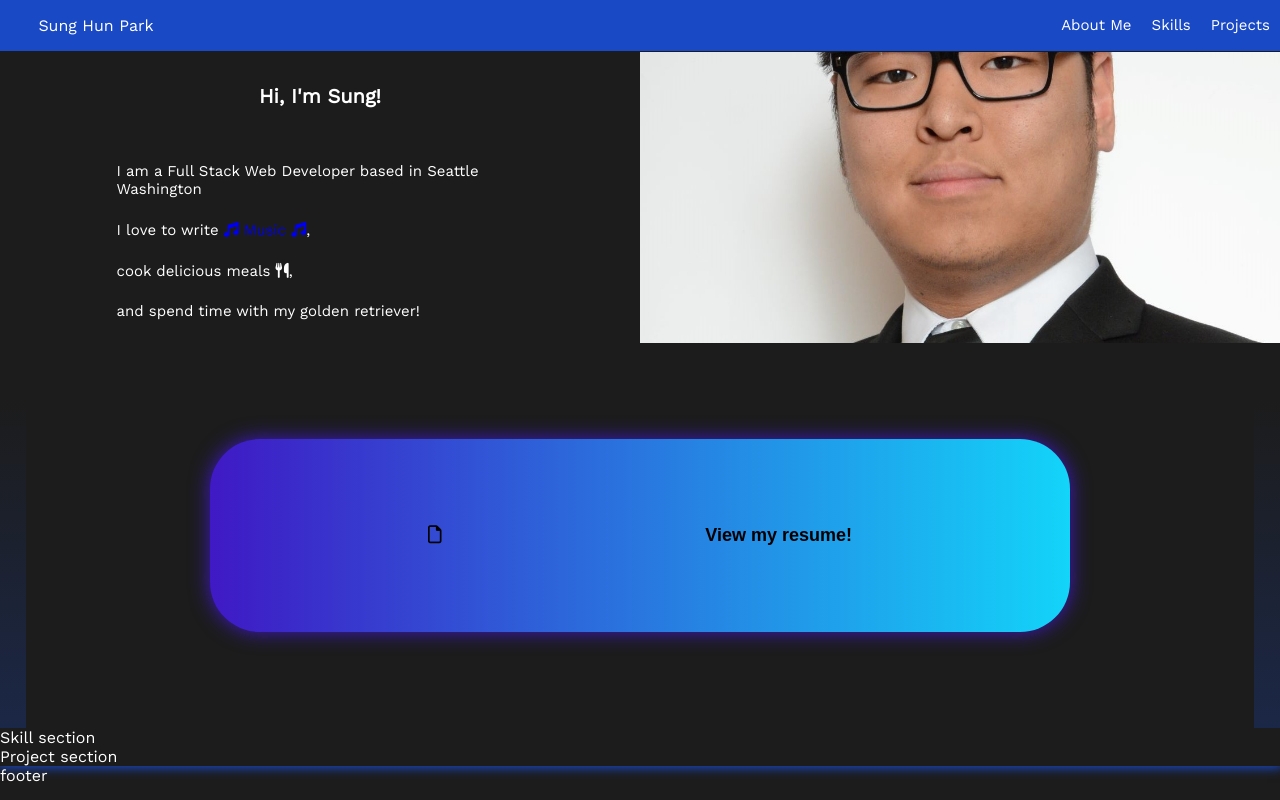
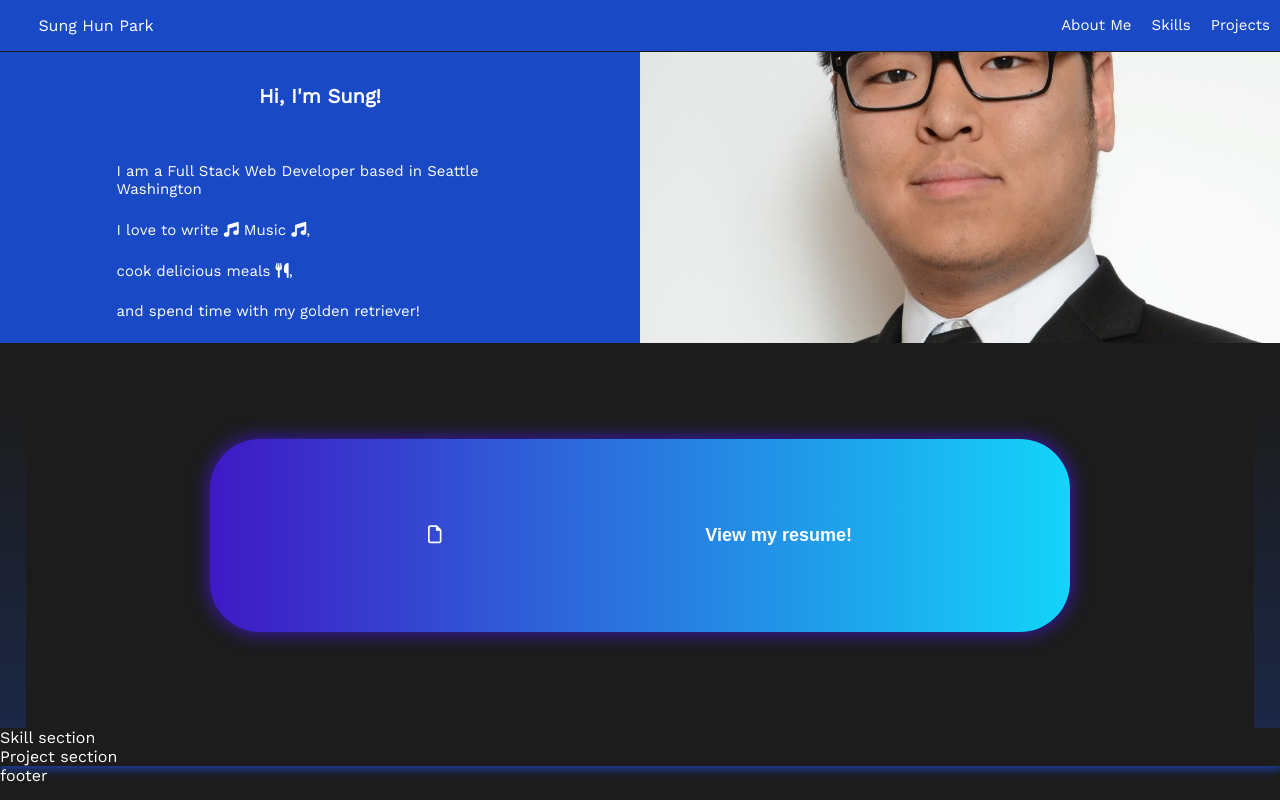
Before and after one commit to SunghunP/front-sung-portfolio, a React (Create React App) app: page / in a window 1280 px wide. Built offline with nearby package versions, Linux system fonts and the light colour scheme.

Commit message:
Add themes to every home component

```diff
--- a/src/pages/Home.js
+++ b/src/pages/Home.js
@@ -2,7 +2,8 @@ import styled from 'styled-components';
 import AboutSection from '../components/mainPageSections/AboutSection';
 import ProjectSection from '../components/mainPageSections/ProjectSection';
 import SkillSection from '../components/mainPageSections/SkillSection';
-import Resume from '../components/Resume'
+import Resume from '../components/Resume';
+
 const StyledContentBody = styled.div`
 	width: 100%;
 	border-color: transparent;
@@ -11,9 +12,9 @@ const StyledContentBody = styled.div`
 
 export default function Home ({theme}) {
 	return <StyledContentBody theme={theme}>
-		<AboutSection></AboutSection>
-		<Resume></Resume>
-		<SkillSection></SkillSection>
-		<ProjectSection></ProjectSection>
+		<AboutSection theme={theme}></AboutSection>
+		<Resume theme={theme}></Resume>
+		<SkillSection theme={theme}></SkillSection>
+		<ProjectSection theme={theme}></ProjectSection>
 	</StyledContentBody>
 };
```
